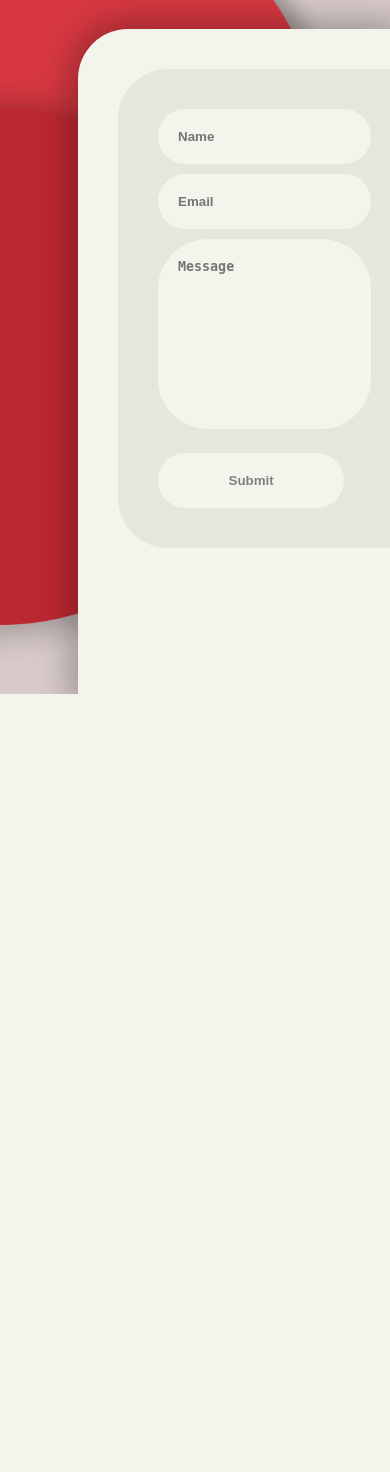
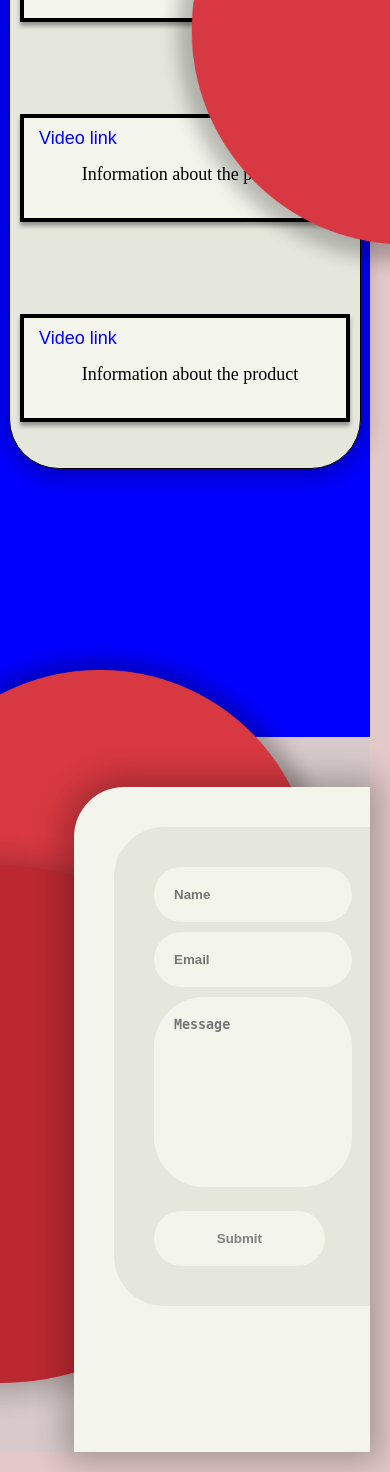
Before and after one commit to roc-ica/l3-pro-3-ergowijzer-dumble, a PHP site: page / in a window 390 px wide; the page is wider, and only the part inside the window is pictured. Shown: the part 2033-3505 px from the top of that part. Before the commit the page ends 2727 px from the top of that part, so only its background shows below. Run offline with PHP 8.4, Linux system fonts and the light colour scheme.

Commit message:
videobox fix onder elkaar

```diff
--- a/css/home.css
+++ b/css/home.css
@@ -15,7 +15,7 @@
 .home-container img {
   height: 300px;
   width: auto;
-  margin: 20px;
+  margin: 00px;
 }
 .box-home {
   display: flex;
@@ -84,6 +84,29 @@
 .video-container {
   display: flex;
   background-color: #d8c2c2;
+  background-color: blue;
+  width: 100%;
+}
+@media screen and (max-width: 1000px) {
+  .video-container{
+    height: 1500px;
+    display: flow-root;
+  }
+  .videobox {
+    margin-right:auto;
+    margin-left: auto;
+    left: 0% !important;
+    bottom: 0;
+
+  }
+  .videobox img{
+  z-index: 0 !important;
+  left: 40% !important;
+  padding-bottom: 270px !important;
+}
+}
+.videobox-circle{
+  padding-bottom: 270px !important;
 }
 
 .video-container img {
@@ -95,6 +118,7 @@
 }
 
 .video {
+  position: relative;
   width: 600px;
   height: 350px;
   background-color: #e5e7dd;
@@ -106,7 +130,6 @@
 
 .videobox {
   display: flex;
-  position: relative;
   justify-content: space-around;
   flex-direction: column;
   width: 350px;
@@ -116,10 +139,11 @@
   border-radius: 50px;
   border: 1px solid black;
   margin-bottom: 40px;
-  left: 10%;
+  left: 70%;
   z-index: 2;
   box-shadow: 0px 4px 20px 5px rgba(0, 0, 0, 0.25);
 }
+
 
 .link {
   text-align: center;
@@ -235,9 +259,12 @@
 
 /* responsieve for 1020px */
 
+
 @media screen and (max-width: 1030px) {
-  .videobox {
-    left: 0%;
+  .container {
+    display: flex;
+    flex-direction: column;
+
   }
 
   .border {
--- a/index.html
+++ b/index.html
@@ -41,24 +41,22 @@
           </p>
         </div>
       </div>
-    </section>
+
     <section class="video-container">
-      <img src="img/circle2.png" alt="">
+
     <div class="video">
       <video src="#"></video>
     </div>
-
     <div class="videobox">
+      <img class="videobox-circle" src="img/circle2.png" alt="">
       <div class="link1 link">
         <h2>Video link</h2>
         <p>Information about the product</p>
       </div>
-
       <div class="link2 link">
         <h2>Video link</h2>
         <p>Information about the product</p>
       </div>
-
       <div class="link3 link">
         <h2>Video link</h2>
         <p>Information about the product</p>
```
Lines whose indentation alone changed are shown as unchanged.
